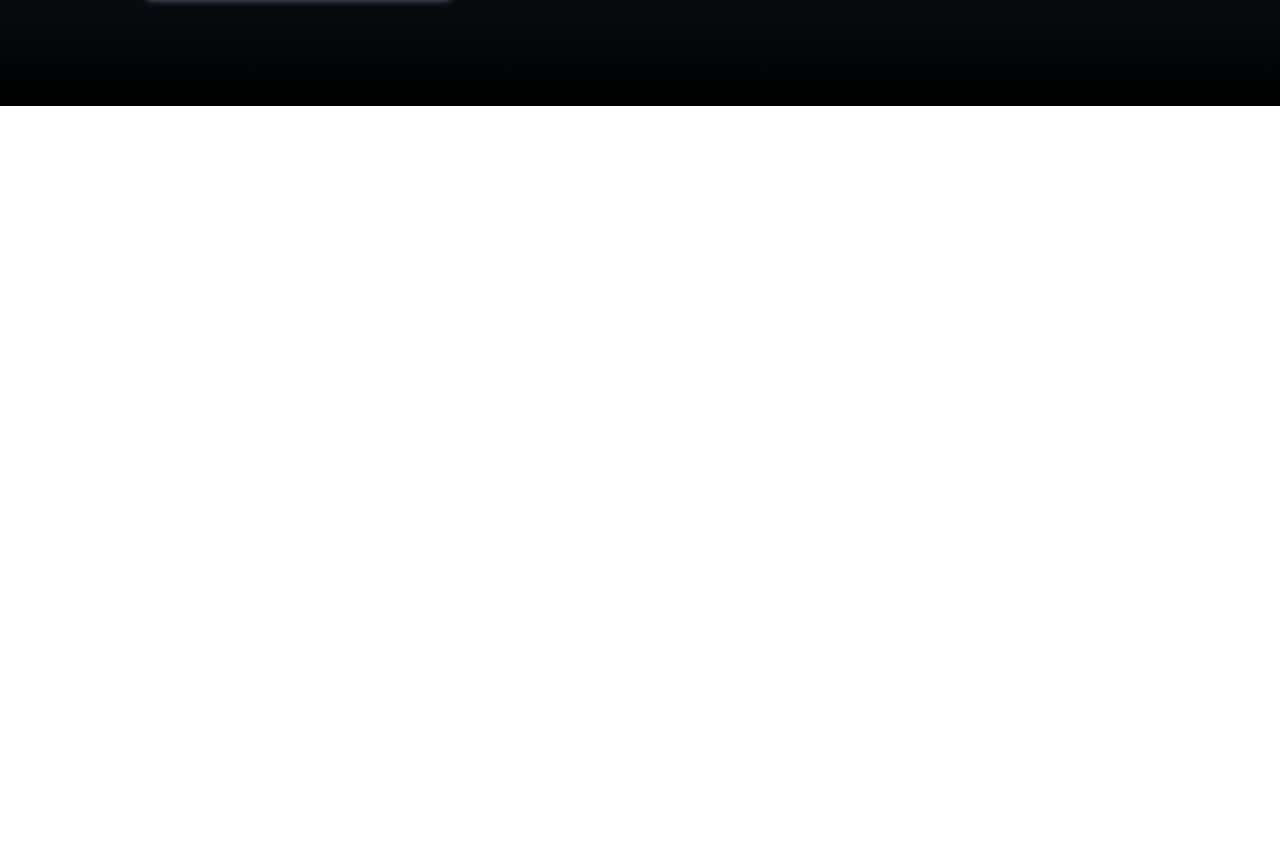
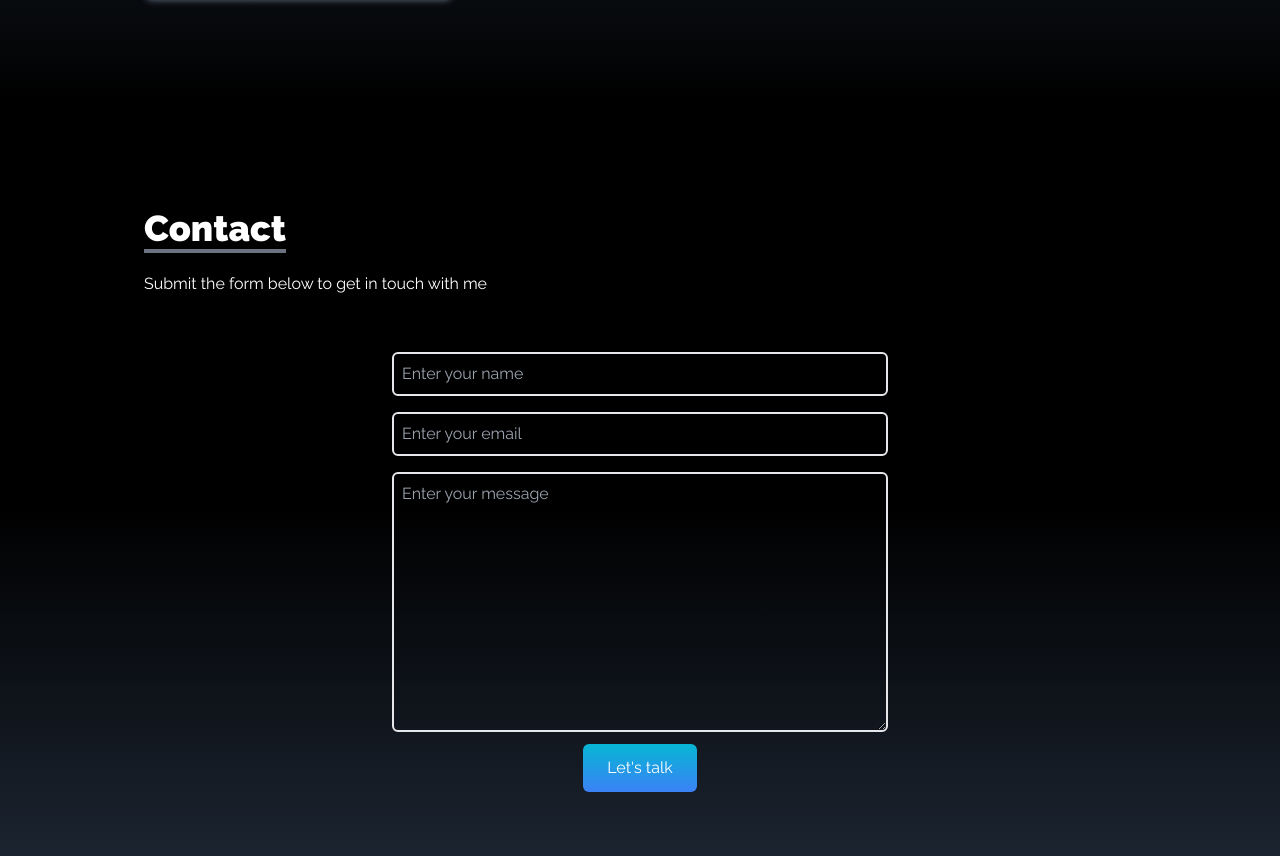
Before and after one commit to fahimehsd/portfolio-website, a React (Create React App) app: page / in a window 1280 px wide. Shown: the part 3094-3950 px from the top of the page. Before the commit the page ends 3200 px from the top, so only its background shows below. Built offline with nearby package versions, Linux system fonts and the light colour scheme.

Commit message:
contact added

```diff
--- a/src/App.js
+++ b/src/App.js
@@ -5,6 +5,7 @@
 import About from "./components/About";
 import Portfolio from "./components/Portfolio";
 import Experience from "./components/Experience";
+import Contact from "./components/Contact";
 
 const App = () => {
   return (
@@ -14,6 +15,7 @@
       <About />
       <Portfolio />
       <Experience />
+      <Contact />
 
       <SocialLinks />
     </div>
--- /dev/null
+++ b/src/components/Contact.jsx
@@ -0,0 +1,52 @@
+import React from "react";
+
+const Contact = () => {
+  return (
+    <div
+      name="contact"
+      className="w-full h-screen bg-gradient-to-b from-black via-black to-gray-800 p-4 text-white"
+    >
+      <div className="flex flex-col p-4 justify-center max-w-screen-lg mx-auto h-full">
+        <div className="pb-8">
+          <p className="text-4xl font-bold inline border-b-4 border-gray-500">
+            Contact
+          </p>
+          <p className="py-6">Submit the form below to get in touch with me</p>
+        </div>
+
+        <div className="flex justify-center items-center">
+          <form
+            action="https://getform.io/f/e58f37b2-9983-471b-95ea-c1f0ada2b523"
+            method="POST"
+            className="flex flex-col w-full md:w-1/2"
+          >
+            <input
+              type="text"
+              name="name"
+              placeholder="Enter your name"
+              className="p-2 bg-transparent border-2 rounded-md text-white focus:outline-none"
+            />
+            <input
+              type="text"
+              name="email"
+              placeholder="Enter your email"
+              className="my-4 p-2 bg-transparent border-2 rounded-md text-white focus:outline-none"
+            />
+            <textarea
+              name="message"
+              rows="10"
+              placeholder="Enter your message"
+              className="p-2 bg-transparent border-2 rounded-md text-white focus:outline-none"
+            ></textarea>
+
+            <button className="text-white bg-gradient-to-b from-cyan-500 to-blue-500 px-6 py-3 my-3 mx-auto flex items-center rounded-md hover:scale-110 duration-300">
+              Let's talk
+            </button>
+          </form>
+        </div>
+      </div>
+    </div>
+  );
+};
+
+export default Contact;
```
